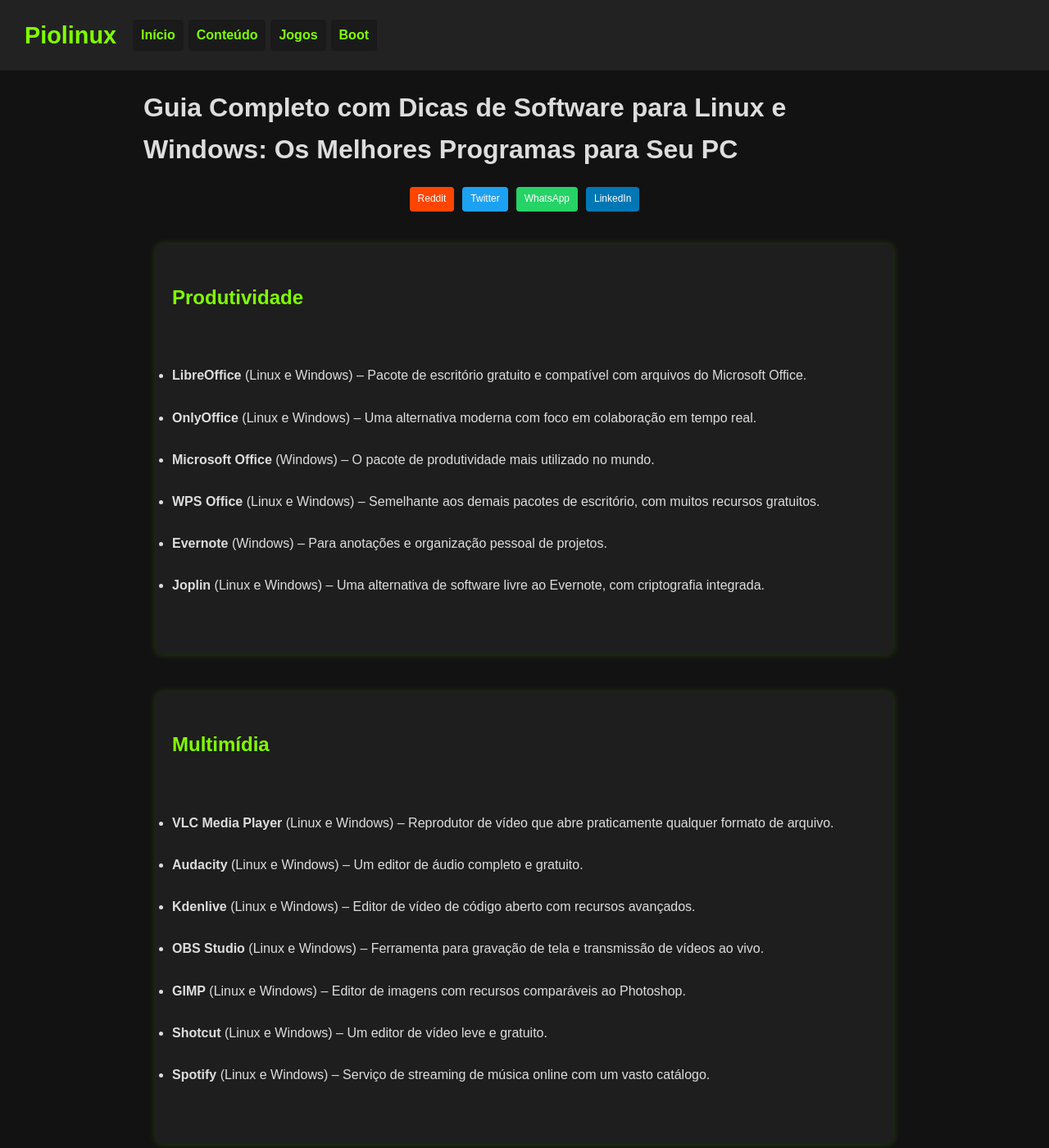
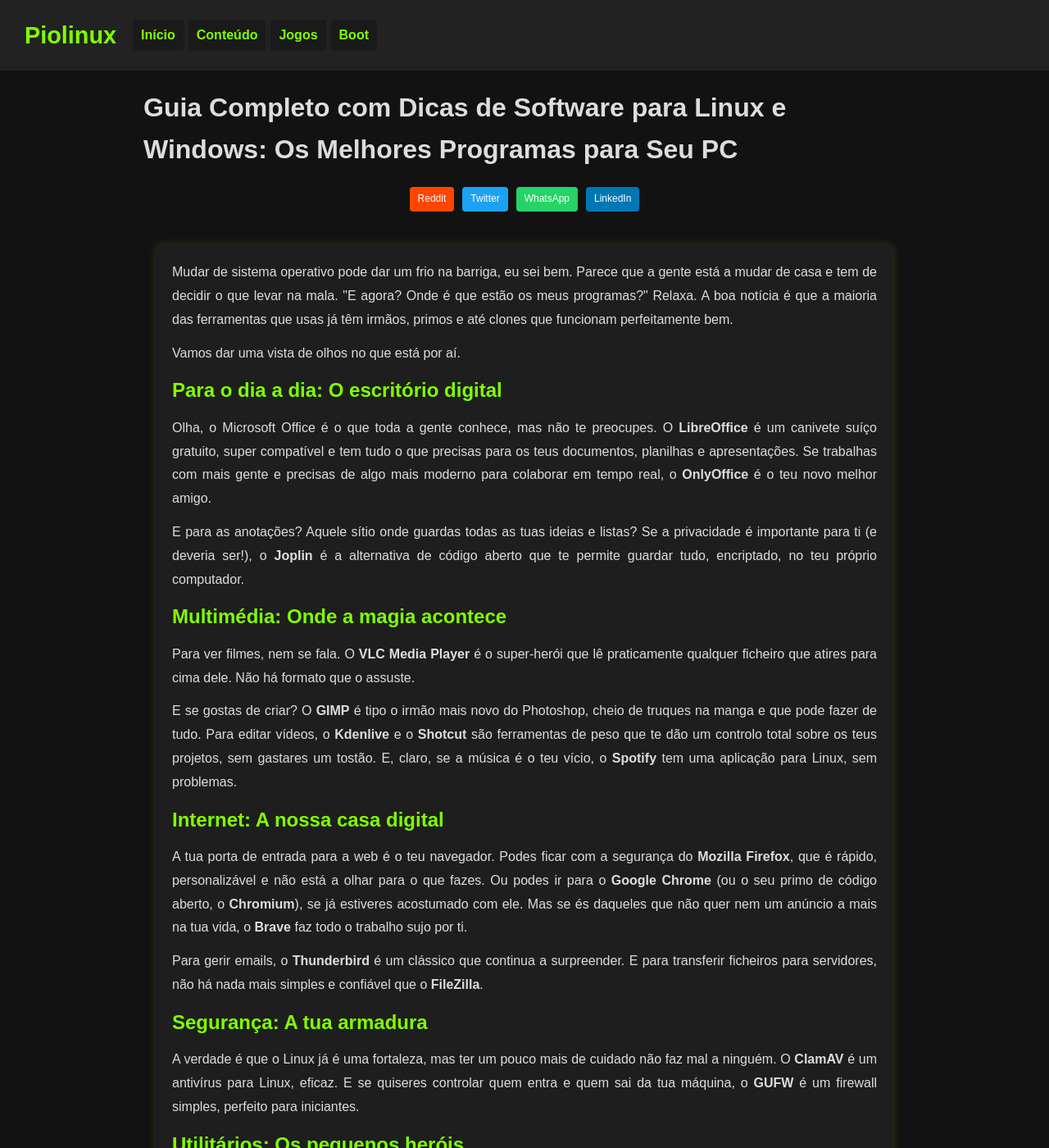
Before and after one commit to Piolinux/piolinux-site, a Jekyll site: the page software-de-linux-windows.html, which Jekyll copies as it is, in a window 1280 px wide and 1400 px high. Shown: the whole window at 82% size. Built offline with Jekyll 4.4.1, drawn with Linux system fonts in a browser that asks for light colours; some of the changed text lies outside the part shown.

Commit message:
Update software-de-linux-windows.html

```diff
--- a/software-de-linux-windows.html
+++ b/software-de-linux-windows.html
@@ -269,104 +269,42 @@ footer a:hover {
   });
 })();
 </script>
-     <section id="produtividade">
-            <h2>Produtividade</h2>
-            <ul>
-                <li><strong>LibreOffice</strong> (Linux e Windows) – Pacote de escritório gratuito e compatível com arquivos do Microsoft Office.</li>
-                <li><strong>OnlyOffice</strong> (Linux e Windows) – Uma alternativa moderna com foco em colaboração em tempo real.</li>
-                <li><strong>Microsoft Office</strong> (Windows) – O pacote de produtividade mais utilizado no mundo.</li>
-                <li><strong>WPS Office</strong> (Linux e Windows) – Semelhante aos demais pacotes de escritório, com muitos recursos gratuitos.</li>
-                <li><strong>Evernote</strong> (Windows) – Para anotações e organização pessoal de projetos.</li>
-                <li><strong>Joplin</strong> (Linux e Windows) – Uma alternativa de software livre ao Evernote, com criptografia integrada.</li>
-            </ul>
-        </section>
-
-        <section id="multimidia">
-            <h2>Multimídia</h2>
-            <ul>
-                <li><strong>VLC Media Player</strong> (Linux e Windows) – Reprodutor de vídeo que abre praticamente qualquer formato de arquivo.</li>
-                <li><strong>Audacity</strong> (Linux e Windows) – Um editor de áudio completo e gratuito.</li>
-                <li><strong>Kdenlive</strong> (Linux e Windows) – Editor de vídeo de código aberto com recursos avançados.</li>
-                <li><strong>OBS Studio</strong> (Linux e Windows) – Ferramenta para gravação de tela e transmissão de vídeos ao vivo.</li>
-                <li><strong>GIMP</strong> (Linux e Windows) – Editor de imagens com recursos comparáveis ao Photoshop.</li>
-                <li><strong>Shotcut</strong> (Linux e Windows) – Um editor de vídeo leve e gratuito.</li>
-                <li><strong>Spotify</strong> (Linux e Windows) – Serviço de streaming de música online com um vasto catálogo.</li>
-            </ul>
-        </section>
-
-        <section id="internet">
-            <h2>Internet</h2>
-            <ul>
-                <li><strong>Mozilla Firefox</strong> (Linux e Windows) – Navegador seguro, rápido e personalizável.</li>
-                <li><strong>Google Chrome</strong> (Linux e Windows) – Navegador rápido e com ampla compatibilidade de extensões.</li>
-                <li><strong>Chromium</strong> (Linux e Windows) – A versão de código aberto do Google Chrome.</li>
-                <li><strong>Brave</strong> (Linux e Windows) – Navegador com foco em privacidade, bloqueador de anúncios e rastreadores.</li>
-                <li><strong>Thunderbird</strong> (Linux e Windows) – Programa de e-mail gratuito e de código aberto da Mozilla.</li>
-                <li><strong>FileZilla</strong> (Linux e Windows) – Gerenciador de FTP para transferências de arquivos entre seu computador e servidores.</li>
-            </ul>
-        </section>
-
-        <section id="seguranca">
-            <h2>Segurança</h2>
-            <ul>
-                <li><strong>Windows Defender</strong> (Windows) – Antivírus integrado, gratuito e eficiente do Windows.</li>
-                <li><strong>ClamAV</strong> (Linux) – Antivírus livre e de código aberto para Linux.</li>
-                <li><strong>Malwarebytes</strong> (Windows) – Excelente para a remoção de malware e softwares indesejados.</li>
-                <li><strong>GUFW</strong> (Linux) – Interface gráfica simples para configurar o firewall UFW no Linux.</li>
-                <li><strong>Bitdefender</strong> (Windows) – Uma solução antivírus robusta, com versões gratuitas e pagas.</li>
-                <li><strong>Rkhunter</strong> (Linux) – Ferramenta de linha de comando para a detecção de rootkits e falhas de segurança.</li>
-            </ul>
-        </section>
-
-        <section id="utilitarios">
-            <h2>Utilitários</h2>
-            <ul>
-                <li><strong>BleachBit</strong> (Linux e Windows) – Ferramenta para limpeza e otimização do sistema, semelhante ao CCleaner.</li>
-                <li><strong>CCleaner</strong> (Windows) – Uma ferramenta popular de otimização de sistema no Windows.</li>
-                <li><strong>Timeshift</strong> (Linux) – Permite criar backups e pontos de restauração do sistema.</li>
-                <li><strong>7-Zip</strong> (Windows) – Compactador de arquivos gratuito e muito eficiente.</li>
-                <li><strong>PeaZip</strong> (Linux e Windows) – Uma alternativa visual e rica em recursos para compactadores como o 7-Zip.</li>
-                <li><strong>Synaptic</strong> (Linux) – Gerenciador de pacotes com interface gráfica para instalar e remover programas facilmente.</li>
-            </ul>
-        </section>
-
-        <section id="desenvolvimento">
-            <h2>Desenvolvimento</h2>
-            <ul>
-                <li><strong>Visual Studio Code</strong> (Linux e Windows) – Editor de código moderno, completo e altamente personalizável.</li>
-                <li><strong>Atom</strong> (Linux e Windows) – Editor de texto "hackeável", criado pelo GitHub.</li>
-                <li><strong>Sublime Text</strong> (Linux e Windows) – Editor rápido, leve e personalizável.</li>
-                <li><strong>Geany</strong> (Linux) – Um editor de código leve e funcional, ideal para programadores.</li>
-                <li><strong>Notepad++</strong> (Windows) – Editor de texto para Windows com suporte para várias linguagens.</li>
-                <li><strong>NetBeans</strong> (Linux e Windows) – IDE robusta para desenvolvimento em Java, PHP e outras linguagens.</li>
-            </ul>
-        </section>
-
-        <section id="educacao">
-            <h2>Educação e Leitura</h2>
-            <ul>
-                <li><strong>Calibre</strong> (Linux e Windows) – Gerenciador de e-books completo, com recursos de conversão e edição.</li>
-                <li><strong>FBReader</strong> (Linux e Windows) – Leitor de e-books leve e de código aberto.</li>
-                <li><strong>GCompris</strong> (Linux e Windows) – Conjunto educacional com atividades para crianças de 2 a 10 anos.</li>
-                <li><strong>Stellarium</strong> (Linux e Windows) – Um planetário virtual para observação do céu.</li>
-                <li><strong>LibreCAD</strong> (Linux e Windows) – Ferramenta de CAD para desenhos técnicos 2D.</li>
-            </ul>
-        </section>
-<section id="conclusao">
-<h2>Conclusão</h2>
-<p>
-Tanto no Linux quanto no Windows, existem diversos softwares que podem
-transformar sua experiência no computador mais amigavel.Nessa lista
-extensa é mais fácil descobrir quais programas são os melhores a
-escolher não custa nada em analizar com mais calma para instalar e
-utilizar, são escolhas dificeis as vezes sempre por causa de alguma
-Distro imcopativel que não funciona da maneira esperada  .
-</p>
-</section>
-</article>
 
 
-  </main>
+
+
+  <body>
+<section class="post-content">
+<div class="container">
+    <p>Mudar de sistema operativo pode dar um frio na barriga, eu sei bem. Parece que a gente está a mudar de casa e tem de decidir o que levar na mala. "E agora? Onde é que estão os meus programas?" Relaxa. A boa notícia é que a maioria das ferramentas que usas já têm irmãos, primos e até clones que funcionam perfeitamente bem.</p>
+
+    <p>Vamos dar uma vista de olhos no que está por aí.</p>
+
+    <h2>Para o dia a dia: O escritório digital</h2>
+    <p>Olha, o Microsoft Office é o que toda a gente conhece, mas não te preocupes. O <strong>LibreOffice</strong> é um canivete suíço gratuito, super compatível e tem tudo o que precisas para os teus documentos, planilhas e apresentações. Se trabalhas com mais gente e precisas de algo mais moderno para colaborar em tempo real, o <strong>OnlyOffice</strong> é o teu novo melhor amigo.</p>
+    <p>E para as anotações? Aquele sítio onde guardas todas as tuas ideias e listas? Se a privacidade é importante para ti (e deveria ser!), o <strong>Joplin</strong> é a alternativa de código aberto que te permite guardar tudo, encriptado, no teu próprio computador.</p>
+
+    <h2>Multimédia: Onde a magia acontece</h2>
+    <p>Para ver filmes, nem se fala. O <strong>VLC Media Player</strong> é o super-herói que lê praticamente qualquer ficheiro que atires para cima dele. Não há formato que o assuste.</p>
+    <p>E se gostas de criar? O <strong>GIMP</strong> é tipo o irmão mais novo do Photoshop, cheio de truques na manga e que pode fazer de tudo. Para editar vídeos, o <strong>Kdenlive</strong> e o <strong>Shotcut</strong> são ferramentas de peso que te dão um controlo total sobre os teus projetos, sem gastares um tostão. E, claro, se a música é o teu vício, o <strong>Spotify</strong> tem uma aplicação para Linux, sem problemas.</p>
+
+    <h2>Internet: A nossa casa digital</h2>
+    <p>A tua porta de entrada para a web é o teu navegador. Podes ficar com a segurança do <strong>Mozilla Firefox</strong>, que é rápido, personalizável e não está a olhar para o que fazes. Ou podes ir para o <strong>Google Chrome</strong> (ou o seu primo de código aberto, o <strong>Chromium</strong>), se já estiveres acostumado com ele. Mas se és daqueles que não quer nem um anúncio a mais na tua vida, o <strong>Brave</strong> faz todo o trabalho sujo por ti.</p>
+    <p>Para gerir emails, o <strong>Thunderbird</strong> é um clássico que continua a surpreender. E para transferir ficheiros para servidores, não há nada mais simples e confiável que o <strong>FileZilla</strong>.</p>
+
+    <h2>Segurança: A tua armadura</h2>
+    <p>A verdade é que o Linux já é uma fortaleza, mas ter um pouco mais de cuidado não faz mal a ninguém. O <strong>ClamAV</strong> é um antivírus para Linux, eficaz. E se quiseres controlar quem entra e quem sai da tua máquina, o <strong>GUFW</strong> é um firewall simples, perfeito para iniciantes.</p>
+
+    <h2>Utilitários: Os pequenos heróis</h2>
+    <p>A vida é feita de detalhes, e os utilitários são os heróis desconhecidos. O <strong>BleachBit</strong> é o teu assistente de limpeza digital, que faz aquele trabalho pesado que nos aborrece. E o <strong>Timeshift</strong>? Ele é como um botão de "reset" para o computador, criando pontos de restauração que salvam de problema.</p>
+
+    <h2>Desenvolvimento: Para os que gostam de pôr a mão na massa</h2>
+    <p>Se o teu hobby é programar, o <strong>Visual Studio Code</strong> é o editor de código mais popular do planeta. É leve, rápido e com ele podes fazer o que quiseres. E o <strong>Atom</strong> é a escolha de quem gosta de mexer no próprio programa, enquanto o <strong>Sublime Text</strong> é um relâmpago de velocidade para quem valoriza isso.</p>
+</div>
+
+</body>
+</html>
+
 
 
 
```
